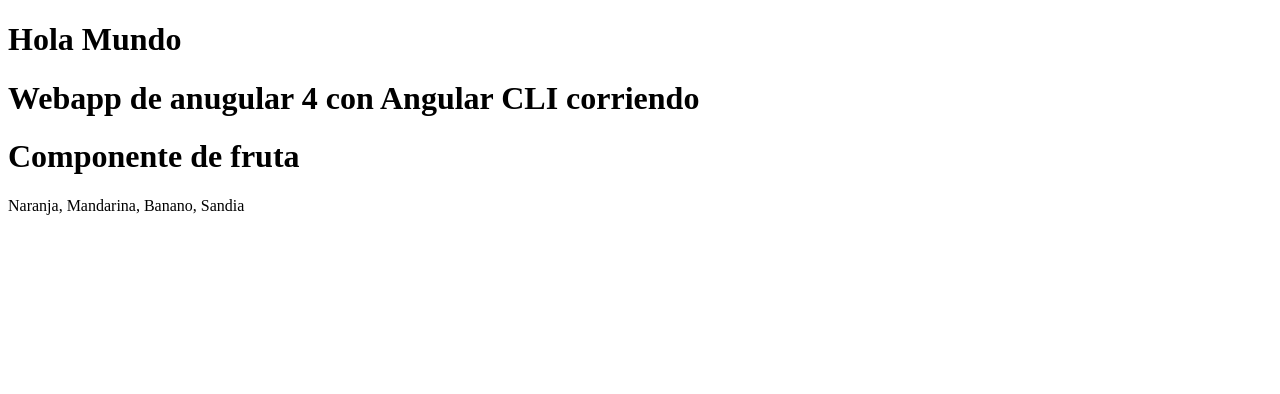
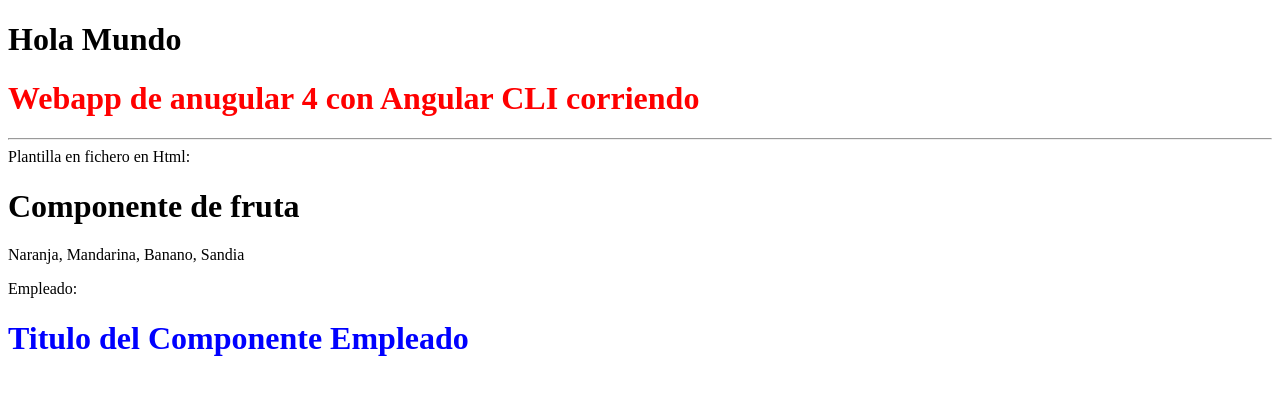
Before and after one commit to Jeisson-Gomez/curso-angular4, an Angular app: page / in a window 1280 px wide. Shown: the top 394 px of the page. Built offline with nearby package versions, Linux system fonts and the light colour scheme.

Commit message:
Actualizacion del proyecto

```diff
--- a/src/app/app.component.css
+++ b/src/app/app.component.css
@@ -0,0 +1,3 @@
+h1{
+    color: red;
+}
--- a/src/app/app.component.html
+++ b/src/app/app.component.html
@@ -1,5 +1,5 @@
 <h1>
   {{ title }}
 </h1>
-
+<hr>
 <fruta></fruta>
--- /dev/null
+++ b/src/app/empleado/empleado.component.html
@@ -0,0 +1,3 @@
+<h1 style="color: blue;">
+    {{ titulo }}
+</h1>
--- /dev/null
+++ b/src/app/empleado/empleado.component.ts
@@ -0,0 +1,10 @@
+import { Component } from '@angular/core';
+
+@Component({
+    selector: 'empleado-tag',
+    templateUrl: './empleado.component.html'
+})
+
+export class EmpleadoComponent{
+    public titulo = 'Titulo del Componente Empleado';
+}
--- a/src/app/fruta/fruta.component.html
+++ b/src/app/fruta/fruta.component.html
@@ -1,7 +1,6 @@
-<h1>
-    {{ nombre_componente }}
-</h1>
+Plantilla en fichero en Html:
+<h1>{{ nombre_componente }}</h1>
+<p>{{ listado_fruta }}</p>
 
-<p>
-    {{ listado_fruta }}
-</p>
+Empleado:
+<empleado-tag></empleado-tag>
--- a/src/app/fruta/fruta.component.ts
+++ b/src/app/fruta/fruta.component.ts
@@ -7,5 +7,5 @@
 
 export class FrutaComponent{
     public nombre_componente = 'Componente de fruta';
-    public listado_fruta = 'Naranja, Mandarina, Banano, Sandia'
+    public listado_fruta = 'Naranja, Mandarina, Banano, Sandia';
 }
```
Also changed, not shown: src/app/app.module.ts (+9 -2 lines), src/app/empleado/empleado.ts (added).
